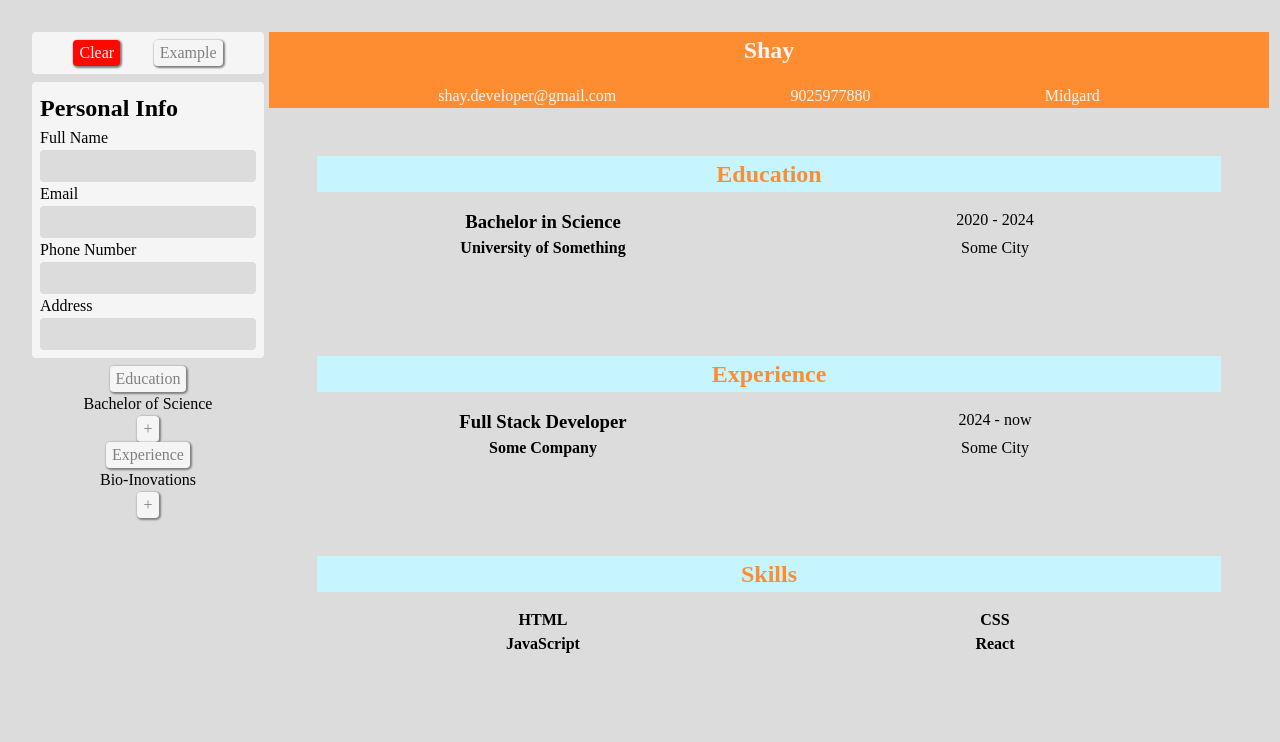
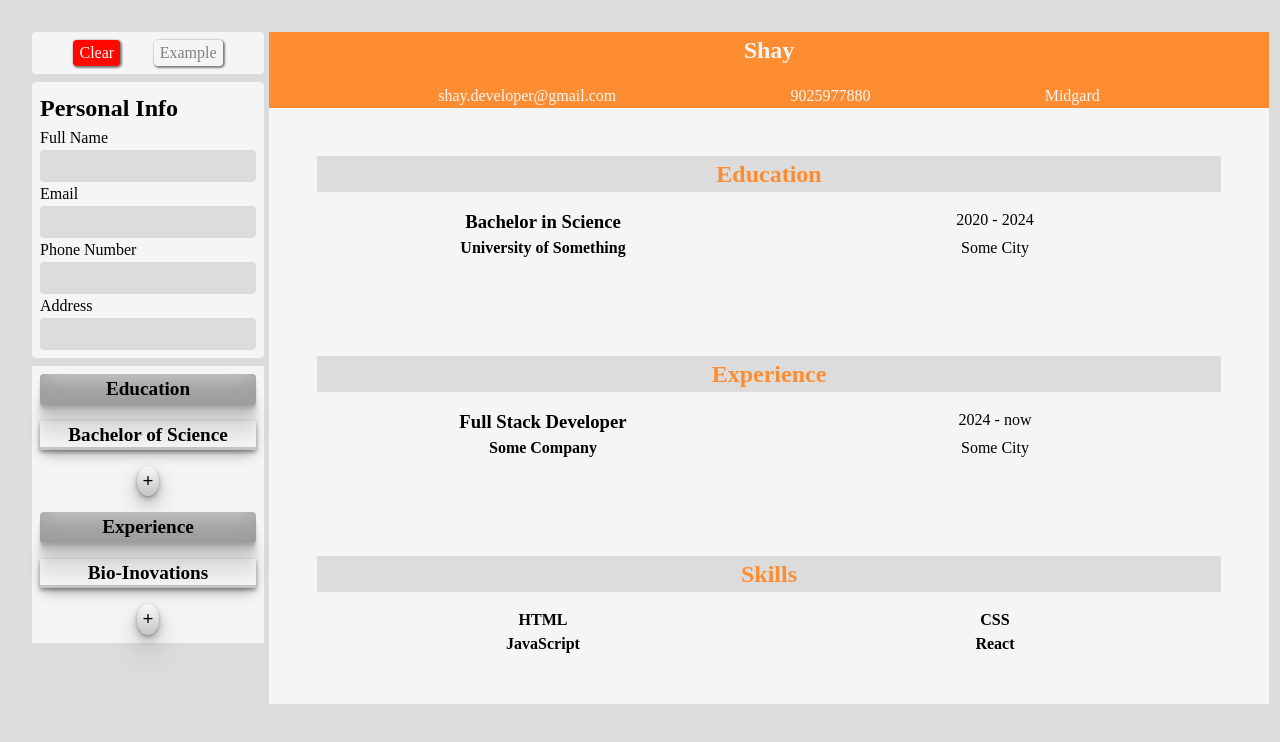
Before and after one commit to Shay-Webdev/cv-app, a React (Vite) app in the folder cv-app/: page / in a window 1280 px wide. Shown: the top 742 px of the page. Built offline with nearby package versions, Linux system fonts and the light colour scheme.

Commit message:
Style: Add style to education & experience containers

```diff
--- a/cv-app/src/components/user-input.jsx
+++ b/cv-app/src/components/user-input.jsx
@@ -52,11 +52,15 @@ function EducationInput() {
       >
         Education
       </button>
-      <div className='education-list'>
-        <div className='education-1'>Bachelor of Science</div>
+      <div className='education-list input-lists'>
+        <ul>
+          <li>
+            <div className='education-1'>Bachelor of Science</div>
+          </li>
+        </ul>
         <button
           type='button'
-          className='education-add-list-btn'
+          className='education-add-list-btn input-add-list-btn'
           onClick={() => {
             handleCloseModal('.education-list');
             handleOpenModal('.education-input-form');
@@ -65,6 +69,7 @@ function EducationInput() {
           +
         </button>
       </div>
+
       <form action='' className='education-input-form input-forms'>
         <label>
           Institute
@@ -122,11 +127,15 @@ function ExperienceInput() {
       >
         Experience
       </button>
-      <div className='experience-list'>
-        <div className='experience-1'>Bio-Inovations</div>
+      <div className='experience-list input-lists'>
+        <ul>
+          <li>
+            <div className='experience-1'>Bio-Inovations</div>
+          </li>
+        </ul>
         <button
           type='button'
-          className='experience-add-list-btn'
+          className='experience-add-list-btn input-add-list-btn'
           onClick={() => {
             handleCloseModal('.experience-list');
             handleOpenModal('.experience-input-form');
@@ -135,6 +144,7 @@ function ExperienceInput() {
           +
         </button>
       </div>
+
       <form action='' className='experience-input-form input-forms'>
         <label>
           Company
--- a/cv-app/src/styles/personal-info.css
+++ b/cv-app/src/styles/personal-info.css
@@ -14,7 +14,7 @@
 }
 
 .resume-headings {
-  background-color: #c6f5ff;
+  background-color: gainsboro;
   color: #fd8d30;
 }
 
@@ -29,3 +29,7 @@
   display: grid;
   grid-template-columns: repeat(2, minmax(1em, 1fr));
 }
+
+.resume-container {
+  background-color: whitesmoke;
+}
--- a/cv-app/src/styles/user-input.css
+++ b/cv-app/src/styles/user-input.css
@@ -1,3 +1,8 @@
+ul {
+  list-style: none;
+  padding: 0;
+}
+
 input {
   padding: 0.5em;
   border-radius: 4px;
@@ -37,3 +42,50 @@ div > form.input-forms-show {
   margin: 0.5em 0;
   text-align: left;
 }
+
+.input-containers {
+  background-color: whitesmoke;
+  padding: 0.5em;
+
+  display: grid;
+  gap: 1em;
+}
+
+.input-containers-btn {
+  min-width: 100%;
+  font-weight: bolder;
+  font-size: larger;
+  color: black;
+  box-shadow: rgba(0, 0, 0, 0.17) 0px -23px 25px 0px inset,
+    rgba(0, 0, 0, 0.15) 0px -36px 30px 0px inset,
+    rgba(0, 0, 0, 0.1) 0px -79px 40px 0px inset, rgba(0, 0, 0, 0.06) 0px 2px 1px,
+    rgba(0, 0, 0, 0.09) 0px 4px 2px, rgba(0, 0, 0, 0.09) 0px 8px 4px,
+    rgba(0, 0, 0, 0.09) 0px 16px 8px, rgba(0, 0, 0, 0.09) 0px 32px 16px;
+}
+
+.input-lists > ul > li {
+  min-width: 100%;
+  font-weight: bolder;
+  font-size: larger;
+  color: black;
+  box-shadow: rgba(0, 0, 0, 0.4) 0px 2px 4px,
+    rgba(0, 0, 0, 0.3) 0px 7px 13px -3px, rgba(0, 0, 0, 0.2) 0px -3px 0px inset;
+}
+
+.input-lists {
+  display: grid;
+  gap: 1em;
+}
+
+.input-add-list-btn {
+  border-radius: 50%;
+  max-width: 2em;
+  margin: auto;
+  color: black;
+  font-weight: bolder;
+  font-size: larger;
+  box-shadow: rgba(0, 0, 0, 0.2) 0 -25px 18px -14px inset,
+    rgba(0, 0, 0, 0.15) 0 1px 2px, rgba(0, 0, 0, 0.15) 0 2px 4px,
+    rgba(0, 0, 0, 0.15) 0 4px 8px, rgba(0, 0, 0, 0.15) 0 8px 16px,
+    rgba(0, 0, 0, 0.15) 0 16px 32px;
+}
```
